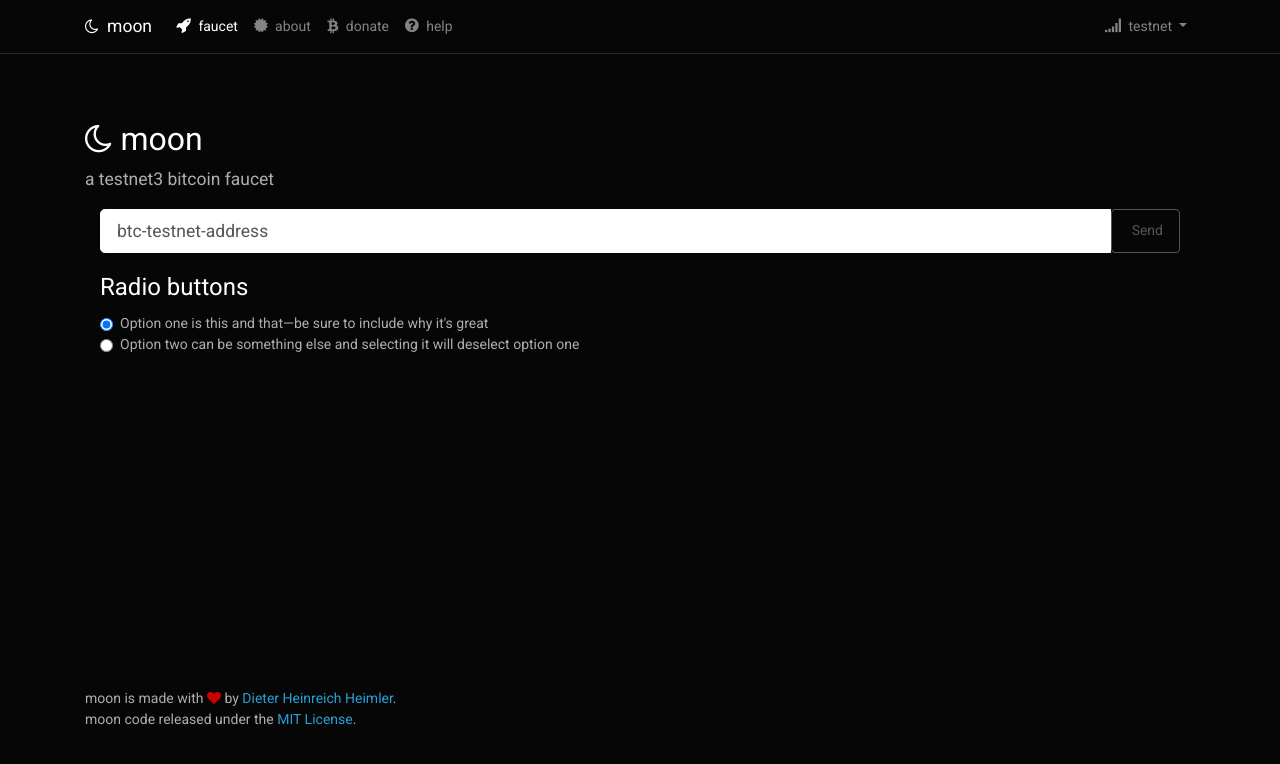
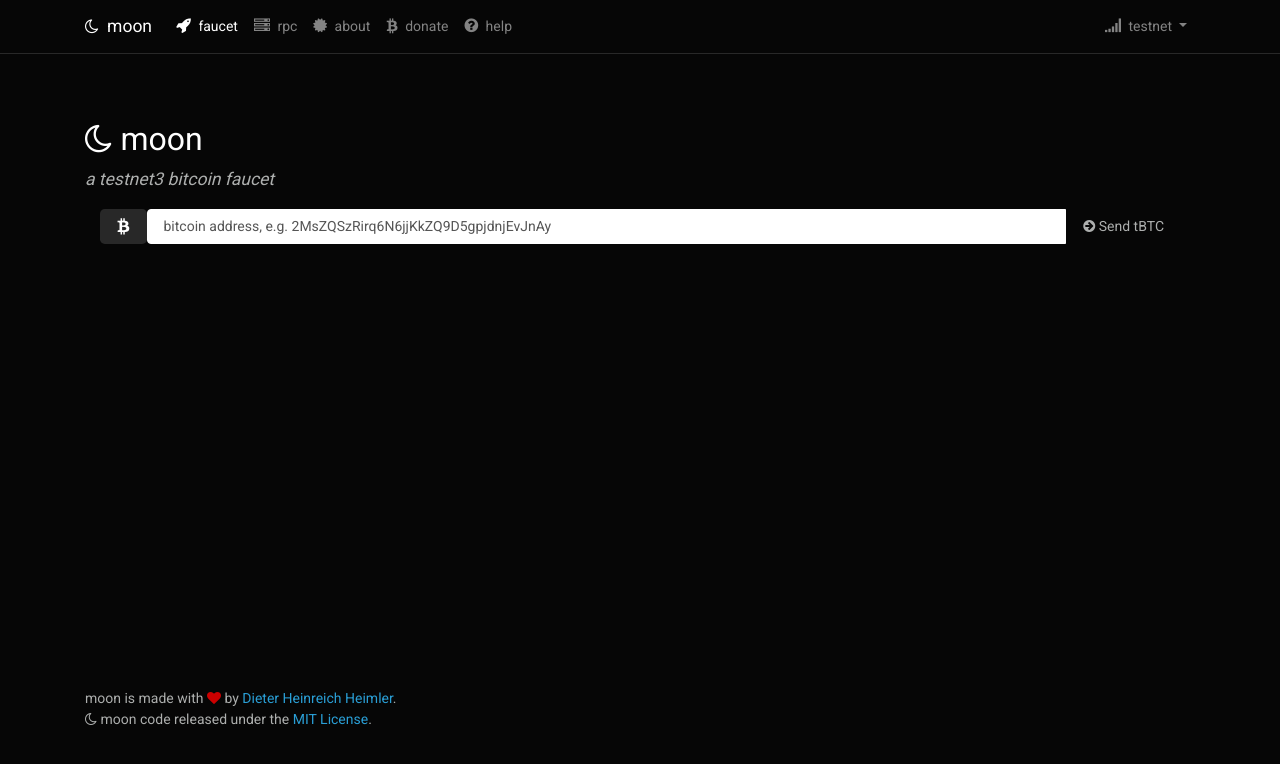
Before and after one commit to craigderington/moon, a Flask app: page /faucet/ in a window 1280 px wide. Shown: the top 764 px of the page. Run offline with Flask 2, Linux system fonts and the light colour scheme; some libraries are stand-ins or nearby versions.

Commit message:
Update moon faucet app, integrate bitcoinlib and rpc server.

```diff
--- a/app/faucet/__init__.py
+++ b/app/faucet/__init__.py
@@ -1,7 +1,9 @@
 # main/__init__.py
 from flask import Blueprint
+from bitcoinlib.services.baseclient import BaseClient
+
+# faucet blueprint
 faucet = Blueprint("faucet", __name__)
-
 from . import views, errors
 from app.auth.models import Permission
 
--- a/app/faucet/forms.py
+++ b/app/faucet/forms.py
@@ -7,6 +7,9 @@ from wtforms import ValidationError
 from flask_pagedown.fields import PageDownField
 from app.auth.models import Role, User
 
+
+class FaucetRequestForm(Form):
+    address = StringField("Enter your tBTC Address", validators=[DataRequired()])
 
 class NameForm(Form):
     name = StringField('What is your name?', validators=[DataRequired()])
--- a/app/faucet/views.py
+++ b/app/faucet/views.py
@@ -1,20 +1,89 @@
 # main/views/py
+from asyncio.log import logger
 from flask import render_template, redirect, url_for, abort, flash, request,\
     current_app, make_response
 from flask_login import login_required, current_user
 from flask_sqlalchemy import get_debug_queries
 from . import faucet
-from .forms import EditProfileForm, EditProfileAdminForm, PostForm,\
-    CommentForm
+from .forms import FaucetRequestForm
 from .. import db
 from app.auth.models import Permission, Role, User, Post, Comment
 from ..decorators import admin_required, permission_required
+from bitcoinlib.services.baseclient import BaseClient
+from bitcoinlib.services.baseclient import ClientError as rpc_client_error
+from datetime import datetime, timedelta
 
 
-@faucet.route('/', methods=["GET", "POST"])
+@faucet.route("/", methods=["GET", "POST"])
 def index():
-    form = PostForm()
+    form = FaucetRequestForm()
     return render_template(
         "faucet/index.html",
         form=form
     )
+
+
+@faucet.route("/info", methods=["GET"])
+def info():
+    context = {}
+    blockchaininfo = make_rpc_request('{"jsonrpc": "1.0","id": "curltext","method":"getblockchaininfo","params": []}')
+
+    return render_template(
+        "faucet/info.html",
+        context=context,
+        today=datetime.now().strftime("%c"),
+        blockchaininfo=blockchaininfo
+    )
+
+
+@faucet.route("/netinfo", methods=["GET"])
+def netinfo():
+    context = {}
+    netinfo = make_rpc_request('{"jsonrpc": "1.0","id": "curltext","method":"getnetworkinfo","params": []}')
+
+    return render_template(
+        "faucet/netinfo.html",
+        context=context,
+        today=datetime.now().strftime("%c"),
+        netinfo=netinfo
+    )
+
+
+def create_base_rpc_client():
+    PROVIDER_NAME = "bitcoin-testnet"
+    RPC_BASE_URL = current_app.config["BITCOINLIB_RPC_SERVER"]
+    NETWORK = "bitcoin"
+    base_client = BaseClient(NETWORK, PROVIDER_NAME, RPC_BASE_URL, 1, api_key="")
+    return base_client
+
+
+def make_rpc_request(post_data):
+    rpc = create_base_rpc_client()
+    method = "post"
+    url_path = ""
+    variables = {}
+    resp = None
+
+    try:
+        response = rpc.request(
+            url_path,
+            variables=variables,
+            method=method,
+            secure=False,
+            post_data=post_data
+        )
+
+        if response:
+            resp = response["result"]
+        else:
+            logger.info("The RPC Server responsed with an error status: {}".format(str(response.status_code)))
+
+    except rpc_client_error as err:
+        logger.warning("Unable to contact the RPC Server: {}".format(str(err)))
+
+    return resp
+
+
+@faucet.app_template_filter("unix_time")
+def convert_unix_time(value):
+    return datetime.fromtimestamp(int(value))
--- a/app/templates/_layout.html
+++ b/app/templates/_layout.html
@@ -46,7 +46,7 @@
             <div class="row">
                 <div class="col-lg-12 col-md-7 col-sm-6">
                     <h4><i class="fa fa-moon-o"></i> moon</h4>
-                    <p class="lead">a testnet3 bitcoin faucet</p>
+                    <p class="lead"><em>a testnet3 bitcoin faucet</em></p>
                 </div>
             </div>
         </div>
@@ -60,7 +60,7 @@
             <div class="row">
                 <div class="col-lg-12">
                     <p>moon is made with <i class="fa fa-heart text-danger"></i> by <a href="">Dieter Heinreich Heimler</a>.</p>
-                    <p>moon code released under the <a href="">MIT License</a>.</p>
+                    <p><i class="fa fa-moon-o"></i> moon code released under the <a href="">MIT License</a>.</p>
                 </div>
             </div>
         </footer>
--- a/app/templates/faucet/index.html
+++ b/app/templates/faucet/index.html
@@ -3,11 +3,20 @@
 {% block content %}
 
     <div class="col-lg-12">
-        <div class="input-group input-group-lg mb-3">
-            <input type="text" class="form-control" placeholder="btc-testnet-address" aria-label="BTC Testnet3 Address" aria-describedby="button-addon2">
-            <button class="btn btn-outline-secondary" type="button" id="button-addon2"><i class="fa fa-cirlce-arrow-right"></i> Send</button>
+        <div class="input-group-lg">
+            <div class="input-group-prepend">
+                <span class="input-group-text" id="validationTooltipAddressPrepend"><i class="fa fa-btc"></i></span>
+                <div class="input-group">
+                    <input name="to" value="" type="text" class="form-control" id="validationTooltipAddress" placeholder="bitcoin address, e.g. 2MsZQSzRirq6N6jjKkZQ9D5gpjdnjEvJnAy" aria-describedby="validationTooltipAddressPrepend" required="">
+                    <button class="btn btn-secondary-outline" type="button" id="send_tbtc"><i class="fa fa-arrow-circle-right"></i> Send tBTC</button>
+                </div>
+            </div>
+
+            <div class="invalid-tooltip">
+                <em>Please enter bitcoin address.</em>
+            </div>
         </div>
-
+        <!---
         <fieldset class="form-group">
             <legend class="mt-4">Radio buttons</legend>
             <div class="form-check">
@@ -23,6 +32,7 @@
                 </label>
             </div>
         </fieldset>
+        --->
     </div>
 
 {% endblock %}
--- a/app/templates/navbar.html
+++ b/app/templates/navbar.html
@@ -9,6 +9,9 @@
             <ul class="navbar-nav">
                 <li class="">
                     <a class="nav-link {% if 'faucet' in request.path %}active{% endif %}" href="{{ url_for('faucet.index') }}"><i class="fa fa-rocket"></i> faucet</a>
+                </li>
+                <li class="nav-item">
+                    <a class="nav-link" href="{{ url_for('faucet.info') }}"><i class="fa fa-server"></i> rpc</a>
                 </li>
                 <li class="">
                     <a class="nav-link" href="#"><i class="fa fa-certificate"></i> about</a>
--- a/manage.py
+++ b/manage.py
@@ -18,7 +18,7 @@ from app.auth.models import User, Follow, Role, Permission, Post, Comment
 from flask_script import Manager, Shell
 from flask_migrate import Migrate, MigrateCommand
 
-app = create_app(os.getenv('FLASK_CONFIG') or 'default')
+app = create_app(os.getenv("FLASK_CONFIG") or "default")
 manager = Manager(app)
 migrate = Migrate(app, db)
 
```
Also changed, not shown: app/templates/faucet/info.html (added, +51 -0 lines), app/templates/faucet/netinfo.html (added, +43 -0 lines), config.py (+17 -4 lines).
